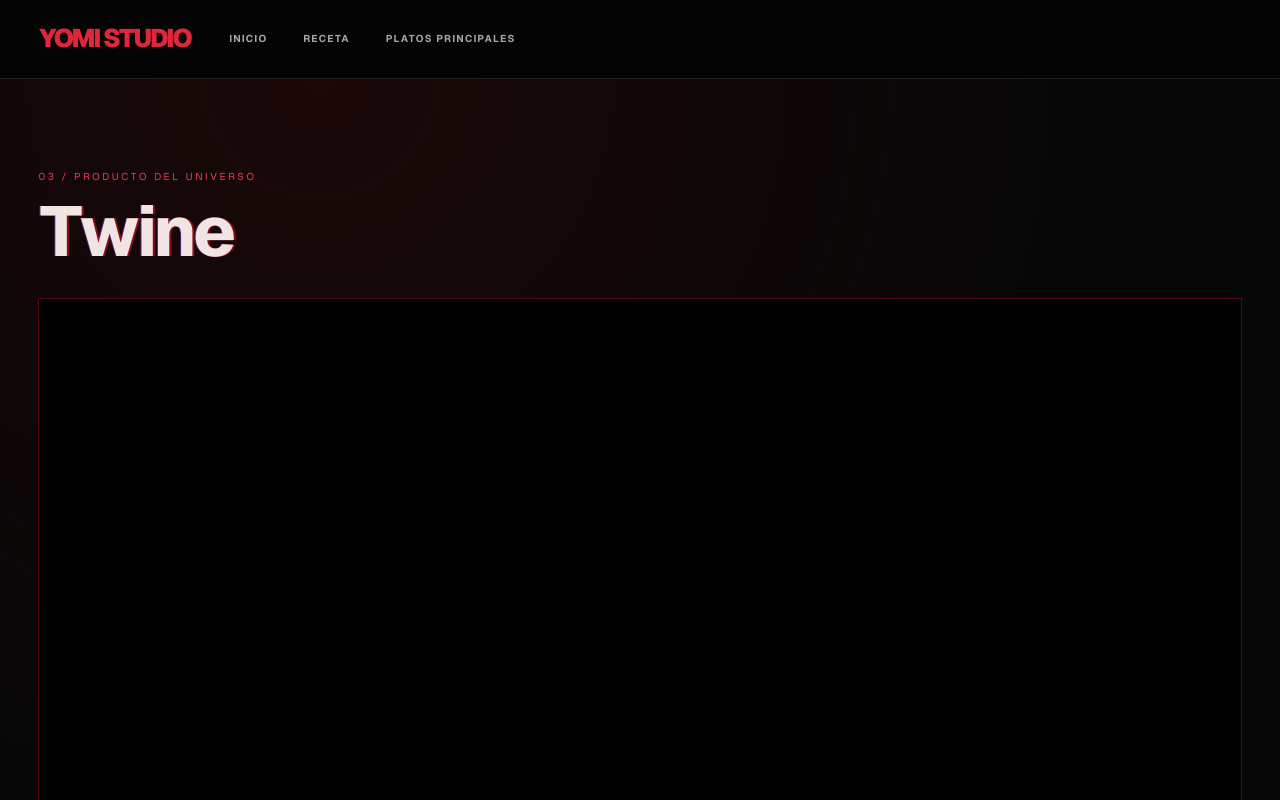
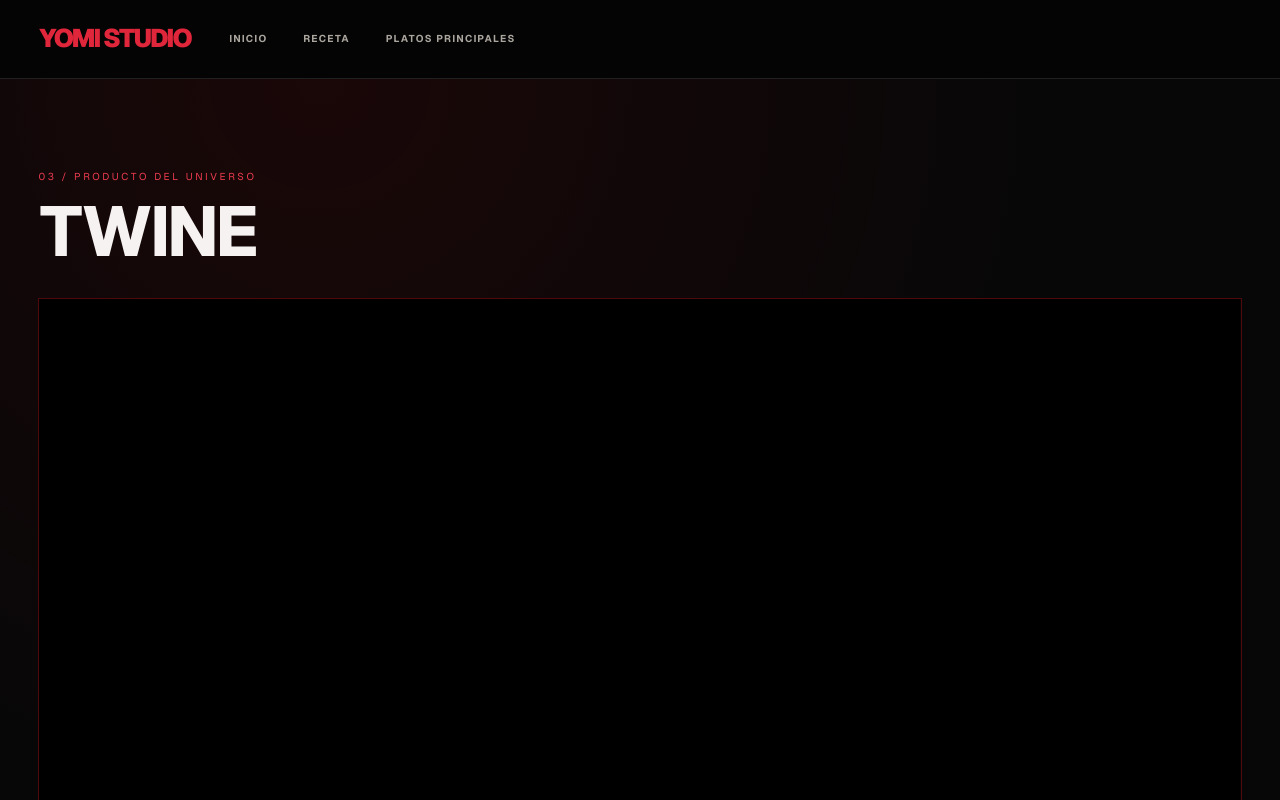
Before and after one commit to ssofiamc/YomiStudio, a Next.js app: page /cacciatori/twine in a window 1280 px wide. Shown: the top 800 px of the page. Built offline with nearby package versions, Linux system fonts and the light colour scheme.

Commit message:
Actualización del producto de Twine #2

```diff
--- a/src/app/cacciatori/twine/page.tsx
+++ b/src/app/cacciatori/twine/page.tsx
@@ -6,7 +6,7 @@ export default function TwinePage() {
       <section className="cac-twine-hero">
         <div className="cac-container">
           <div className="cac-twine-hero__head">
-            <div><p className="cac-eyebrow">03 / PRODUCTO DEL UNIVERSO</p><h1 className="cac-glitch">Twine</h1></div>
+            <div><p className="cac-eyebrow">03 / PRODUCTO DEL UNIVERSO</p><h1 className="cac-h2">Twine</h1></div>
           </div>
           <div className="cac-twine-embed">
             <iframe
```
